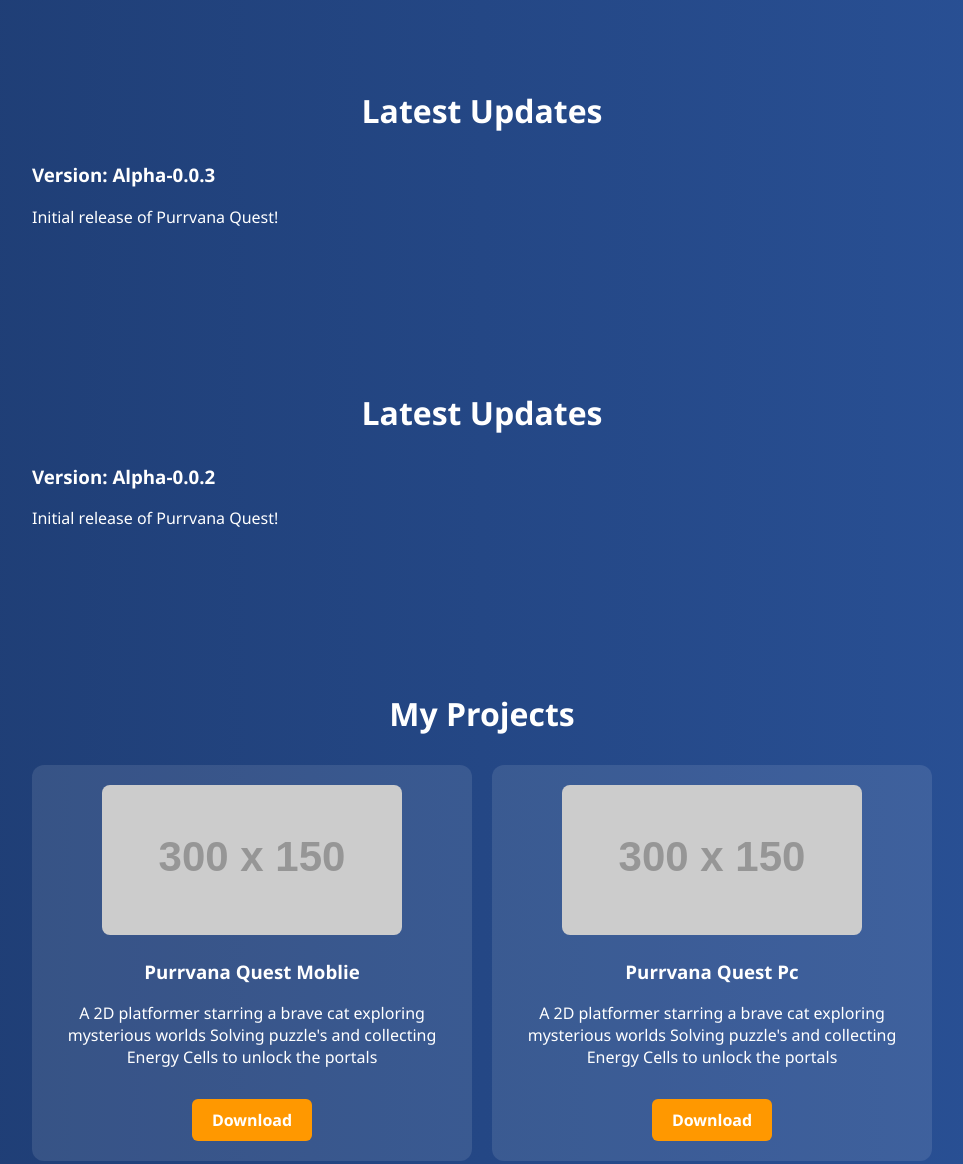
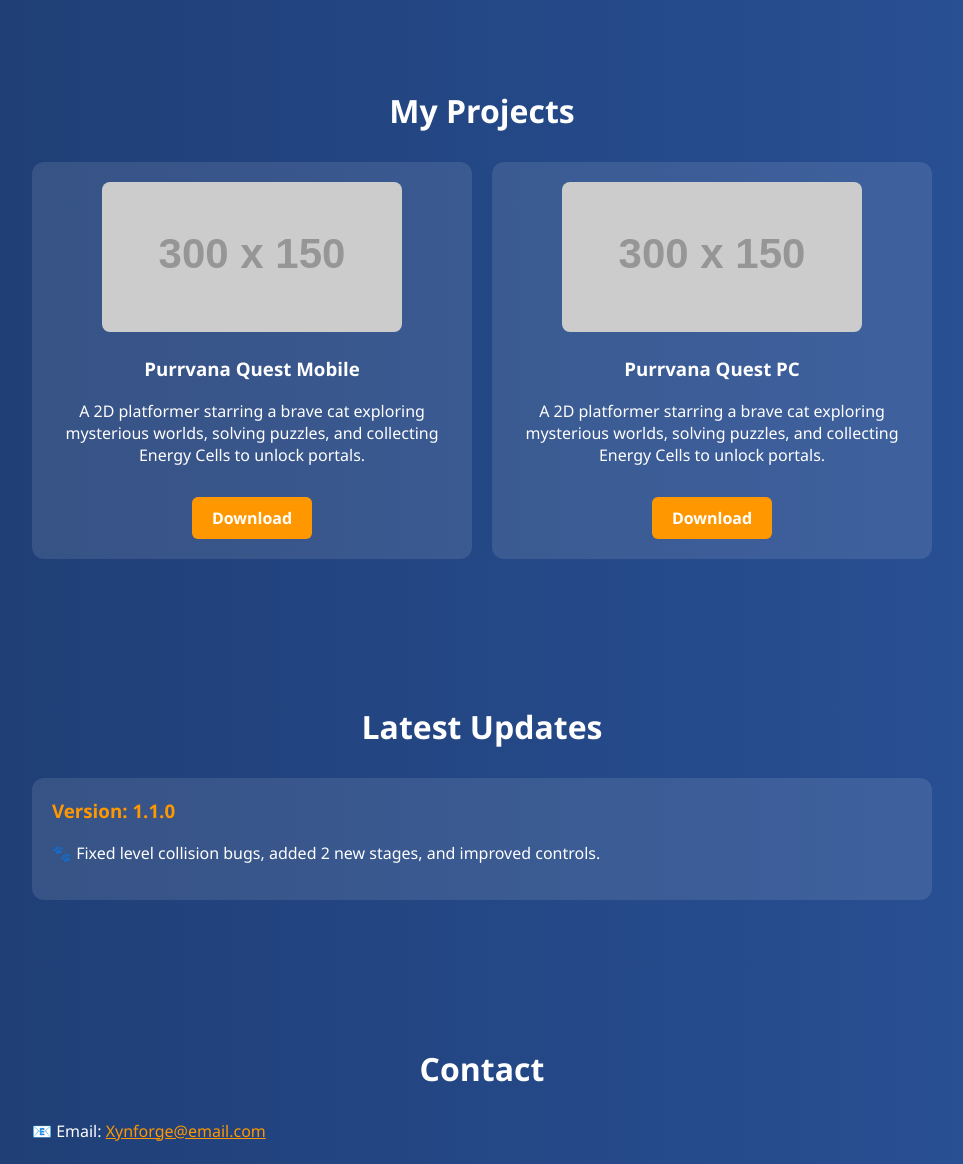
Before and after one commit to Xynforge/PurrvanaQuest.github.io, a plain HTML site: page index.html in a window 1280 px wide. Shown: the part 560-1724 px from the top of the page, without its empty margins (158-1121 px from the left). Drawn offline with Linux system fonts and the light colour scheme; placeholder pictures from the web are drawn by us.

Commit message:
Update index.html

```diff
--- a/index.html
+++ b/index.html
@@ -83,6 +83,16 @@
     .btn:hover {
       background: #e68900;
     }
+    .update-box {
+      background: rgba(255,255,255,0.1);
+      padding: 20px;
+      border-radius: 12px;
+      margin-top: 20px;
+    }
+    .update-box h3 {
+      margin-top: 0;
+      color: #ff9800;
+    }
     footer {
       text-align: center;
       padding: 30px;
@@ -101,6 +111,7 @@
   <nav>
     <a href="#about">About</a>
     <a href="#projects">Projects</a>
+    <a href="#updates">Updates</a>
     <a href="#contact">Contact</a>
   </nav>
 
@@ -109,53 +120,53 @@
     <p>Hello! I'm Xynforge, a passionate indie game developer from the Philippines. I love creating fun, challenging, and beautiful experiences through games. This is my personal space where I share my projects and updates.</p>
   </section>
 
-<section id="Updates Moblie">
-    <h2>Latest Updates</h2>
-    <div class="update-box">
-      <h3 id="version">Version: Alpha-0.0.3</h3>
-      <p id="description">Initial release of Purrvana Quest! </p>
-    </div>
-  </section>
-
-
-
-  <section id="Updates PC">
-    <h2>Latest Updates</h2>
-    <div class="update-box">
-      <h3 id="version">Version: Alpha-0.0.2</h3>
-      <p id="description">Initial release of Purrvana Quest! </p>
-    </div>
-  </section>
-
-
-
-
   <section id="projects">
     <h2>My Projects</h2>
     <div class="projects">
       <div class="card">
         <img src="https://via.placeholder.com/300x150" alt="Game Screenshot"/>
-        <h3>Purrvana Quest Moblie </h3>
-        <p>A 2D platformer starring a brave cat exploring mysterious worlds Solving puzzle's and collecting Energy Cells to unlock the portals</p>
-        <a class="btn" href= "https://drive.google.com/uc?export=download&id=1lOj0_RnQ9Y39hX-J5TsegG6bGmfyRBDn" target="_blank">Download</a>
+        <h3>Purrvana Quest Mobile</h3>
+        <p>A 2D platformer starring a brave cat exploring mysterious worlds, solving puzzles, and collecting Energy Cells to unlock portals.</p>
+        <a class="btn" id="mobileDownload" target="_blank">Download</a>
       </div>
       <div class="card">
         <img src="https://via.placeholder.com/300x150" alt="Game Screenshot"/>
-        <h3>Purrvana Quest Pc </h3>
-        <p> A 2D platformer starring a brave cat exploring mysterious worlds Solving puzzle's and collecting Energy Cells to unlock the portals</p>
-        <a class="btn" href="https://drive.google.com/uc?export=download&id=1cpVNPGRvK38ZNRKavctJYZL7w5jUs8xB" target="_blank">Download</a>
+        <h3>Purrvana Quest PC</h3>
+        <p>A 2D platformer starring a brave cat exploring mysterious worlds, solving puzzles, and collecting Energy Cells to unlock portals.</p>
+        <a class="btn" id="pcDownload" target="_blank">Download</a>
       </div>
+    </div>
+  </section>
+
+  <section id="updates">
+    <h2>Latest Updates</h2>
+    <div class="update-box">
+      <h3 id="version">Version: 1.0.0</h3>
+      <p id="description">Initial release of Purrvana Quest! 🎉</p>
     </div>
   </section>
 
   <section id="contact">
     <h2>Contact</h2>
     <p>📧 Email: <a href="mailto:Xynforge@email.com" style="color:#ff9800">Xynforge@email.com</a></p>
-
   </section>
 
   <footer>
     © 2025 Xynforge | Made with ❤️ and GitHub Pages
   </footer>
+
+  <script>
+    // 🔧 Update these values when you release a new version
+    const version = "1.1.0";
+    const description = "🐾 Fixed level collision bugs, added 2 new stages, and improved controls.";
+    const mobileLink = "https://drive.google.com/uc?export=download&id=1lOj0_RnQ9Y39hX-J5TsegG6bGmfyRBDn";
+    const pcLink = "https://drive.google.com/uc?export=download&id=1cpVNPGRvK38ZNRKavctJYZL7w5jUs8xB";
+
+    // Apply updates dynamically
+    document.getElementById("version").textContent = "Version: " + version;
+    document.getElementById("description").textContent = description;
+    document.getElementById("mobileDownload").href = mobileLink;
+    document.getElementById("pcDownload").href = pcLink;
+  </script>
 </body>
 </html>
```
